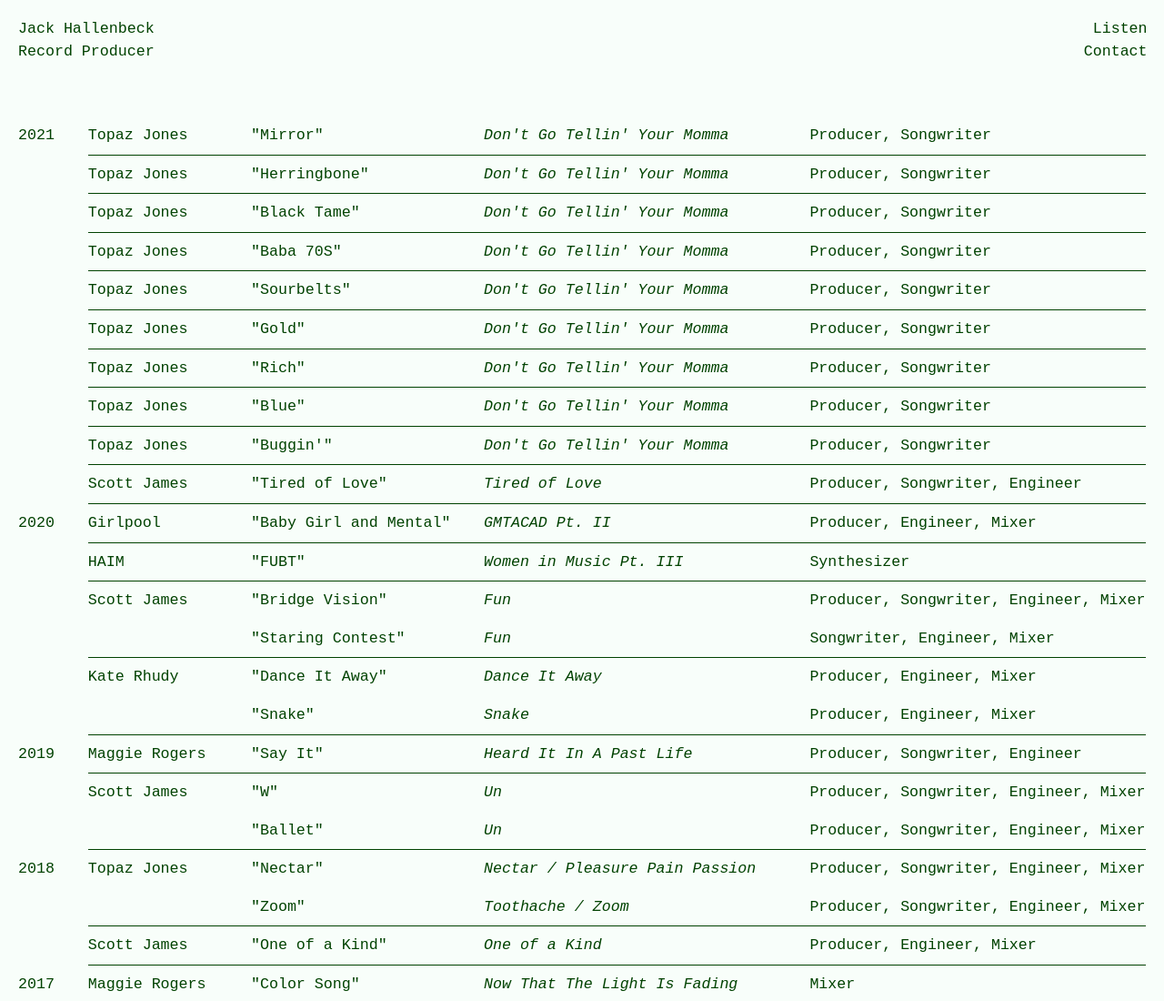
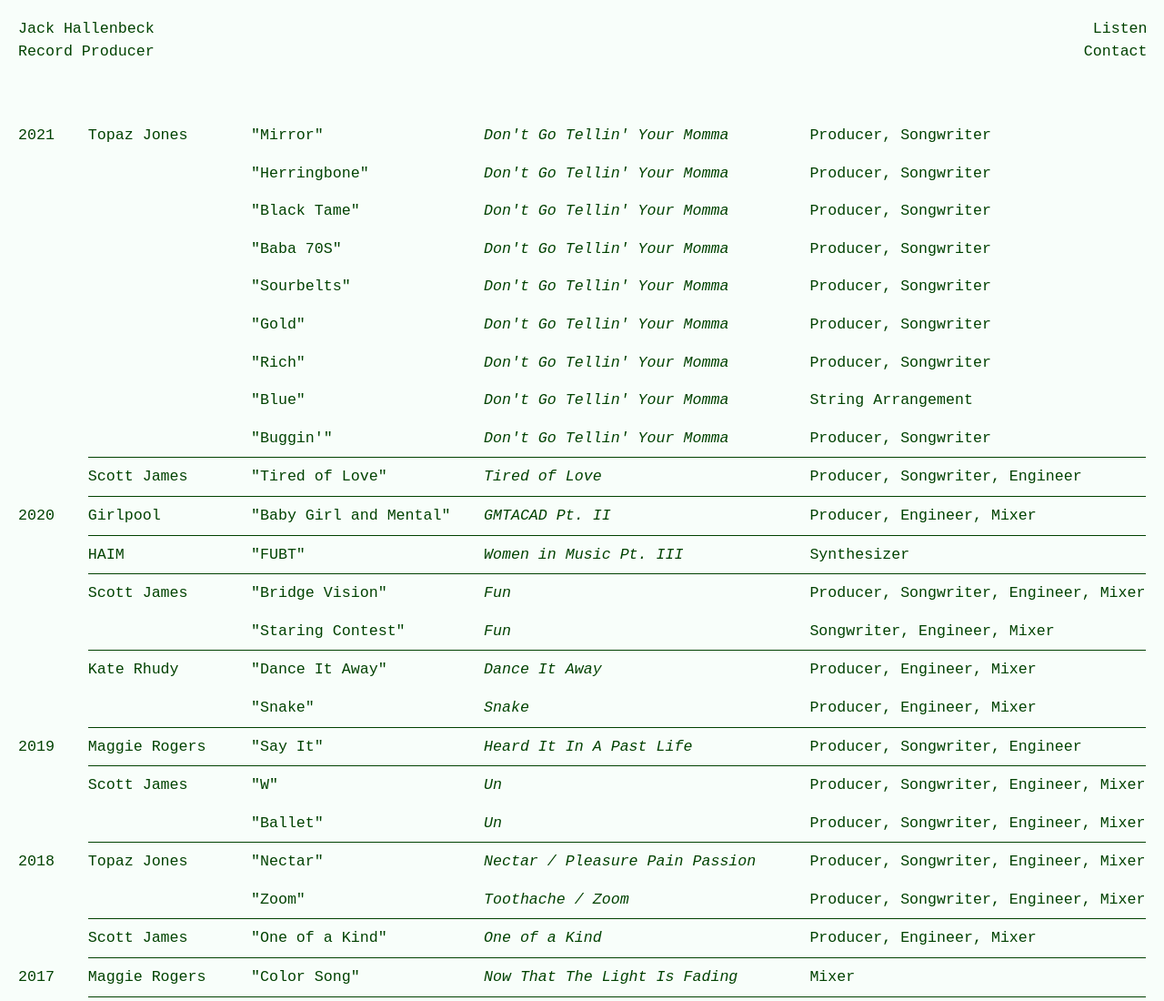
Before and after one commit to trust-kimberly/jack3, a plain HTML site: page index.html in a window 1280 px wide. Shown: the top 1100 px of the page at 91% size. Drawn offline with Linux system fonts and the light colour scheme.

Commit message:
topaz styling

```diff
--- a/index.html
+++ b/index.html
@@ -47,63 +47,56 @@
     <!-- 2021 -->
     <div class="song-container margin-top mobile-bottom">
         <div class="year mobile-bottom">2021</div>
-        <div class="artist bottom"><span onmouseover="show('dgtym')" onmouseout="hide('dgtym')">Topaz Jones</span></div>
-        <div class="song bottom"><span onmouseover="show('dgtym')" onmouseout="hide('dgtym')">"Mirror"</span></div>
-        <div class="album bottom"><span onmouseover="show('dgtym')" onmouseout="hide('dgtym')"><em>Don't Go Tellin' Your Momma</em></span></div>
-        <div class="credit bottom"><span onmouseover="show('dgtym')" onmouseout="hide('dgtym')">Producer, Songwriter</span></div>
+        <div class="artist"><span onmouseover="show('dgtym')" onmouseout="hide('dgtym')">Topaz Jones</span></div>
+        <div class="song"><span onmouseover="show('dgtym')" onmouseout="hide('dgtym')">"Mirror"</span></div>
+        <div class="album"><span onmouseover="show('dgtym')" onmouseout="hide('dgtym')"><em>Don't Go Tellin' Your Momma</em></span></div>
+        <div class="credit"><span onmouseover="show('dgtym')" onmouseout="hide('dgtym')">Producer, Songwriter</span></div>
     </div>
 
     <div class="song-container mobile-bottom">
-        <div class="artist bottom"><span onmouseover="show('dgtym')" onmouseout="hide('dgtym')">Topaz Jones</span></div>
-        <div class="song bottom"><span onmouseover="show('dgtym')" onmouseout="hide('dgtym')">"Herringbone"</span></div>
-        <div class="album bottom"><span onmouseover="show('dgtym')" onmouseout="hide('dgtym')"><em>Don't Go Tellin' Your Momma</em></span></div>
-        <div class="credit bottom"><span onmouseover="show('dgtym')" onmouseout="hide('dgtym')">Producer, Songwriter</span></div>
+        <div class="song"><span onmouseover="show('dgtym')" onmouseout="hide('dgtym')">"Herringbone"</span></div>
+        <div class="album"><span onmouseover="show('dgtym')" onmouseout="hide('dgtym')"><em>Don't Go Tellin' Your Momma</em></span></div>
+        <div class="credit"><span onmouseover="show('dgtym')" onmouseout="hide('dgtym')">Producer, Songwriter</span></div>
     </div>
 
     <div class="song-container mobile-bottom">
-        <div class="artist bottom"><span onmouseover="show('dgtym')" onmouseout="hide('dgtym')">Topaz Jones</span></div>
-        <div class="song bottom"><span onmouseover="show('dgtym')" onmouseout="hide('dgtym')">"Black Tame"</span></div>
-        <div class="album bottom"><span onmouseover="show('dgtym')" onmouseout="hide('dgtym')"><em>Don't Go Tellin' Your Momma</em></span></div>
-        <div class="credit bottom"><span onmouseover="show('dgtym')" onmouseout="hide('dgtym')">Producer, Songwriter</span></div>
+        <div class="song"><span onmouseover="show('dgtym')" onmouseout="hide('dgtym')">"Black Tame"</span></div>
+        <div class="album"><span onmouseover="show('dgtym')" onmouseout="hide('dgtym')"><em>Don't Go Tellin' Your Momma</em></span></div>
+        <div class="credit"><span onmouseover="show('dgtym')" onmouseout="hide('dgtym')">Producer, Songwriter</span></div>
     </div>
 
     <div class="song-container mobile-bottom">
-        <div class="artist bottom"><span onmouseover="show('dgtym')" onmouseout="hide('dgtym')">Topaz Jones</span></div>
-        <div class="song bottom"><span onmouseover="show('dgtym')" onmouseout="hide('dgtym')">"Baba 70S"</span></div>
-        <div class="album bottom"><span onmouseover="show('dgtym')" onmouseout="hide('dgtym')"><em>Don't Go Tellin' Your Momma</em></span></div>
-        <div class="credit bottom"><span onmouseover="show('dgtym')" onmouseout="hide('dgtym')">Producer, Songwriter</span></div>
+        <div class="song"><span onmouseover="show('dgtym')" onmouseout="hide('dgtym')">"Baba 70S"</span></div>
+        <div class="album"><span onmouseover="show('dgtym')" onmouseout="hide('dgtym')"><em>Don't Go Tellin' Your Momma</em></span></div>
+        <div class="credit"><span onmouseover="show('dgtym')" onmouseout="hide('dgtym')">Producer, Songwriter</span></div>
     </div>
 
     <div class="song-container mobile-bottom">
-        <div class="artist bottom"><span onmouseover="show('dgtym')" onmouseout="hide('dgtym')">Topaz Jones</span></div>
-        <div class="song bottom"><span onmouseover="show('dgtym')" onmouseout="hide('dgtym')">"Sourbelts"</span></div>
-        <div class="album bottom"><span onmouseover="show('dgtym')" onmouseout="hide('dgtym')"><em>Don't Go Tellin' Your Momma</em></span></div>
-        <div class="credit bottom"><span onmouseover="show('dgtym')" onmouseout="hide('dgtym')">Producer, Songwriter</span></div>
+        <div class="song"><span onmouseover="show('dgtym')" onmouseout="hide('dgtym')">"Sourbelts"</span></div>
+        <div class="album"><span onmouseover="show('dgtym')" onmouseout="hide('dgtym')"><em>Don't Go Tellin' Your Momma</em></span></div>
+        <div class="credit"><span onmouseover="show('dgtym')" onmouseout="hide('dgtym')">Producer, Songwriter</span></div>
     </div>
 
     <div class="song-container mobile-bottom">
-        <div class="artist bottom"><span onmouseover="show('dgtym')" onmouseout="hide('dgtym')">Topaz Jones</span></div>
-        <div class="song bottom"><span onmouseover="show('dgtym')" onmouseout="hide('dgtym')">"Gold"</span></div>
-        <div class="album bottom"><span onmouseover="show('dgtym')" onmouseout="hide('dgtym')"><em>Don't Go Tellin' Your Momma</em></span></div>
-        <div class="credit bottom"><span onmouseover="show('dgtym')" onmouseout="hide('dgtym')">Producer, Songwriter</span></div>
+        <div class="song"><span onmouseover="show('dgtym')" onmouseout="hide('dgtym')">"Gold"</span></div>
+        <div class="album"><span onmouseover="show('dgtym')" onmouseout="hide('dgtym')"><em>Don't Go Tellin' Your Momma</em></span></div>
+        <div class="credit"><span onmouseover="show('dgtym')" onmouseout="hide('dgtym')">Producer, Songwriter</span></div>
     </div>
 
     <div class="song-container mobile-bottom">
-        <div class="artist bottom"><span onmouseover="show('dgtym')" onmouseout="hide('dgtym')">Topaz Jones</span></div>
-        <div class="song bottom"><span onmouseover="show('dgtym')" onmouseout="hide('dgtym')">"Rich"</span></div>
-        <div class="album bottom"><span onmouseover="show('dgtym')" onmouseout="hide('dgtym')"><em>Don't Go Tellin' Your Momma</em></span></div>
-        <div class="credit bottom"><span onmouseover="show('dgtym')" onmouseout="hide('dgtym')">Producer, Songwriter</span></div>
+        <div class="song"><span onmouseover="show('dgtym')" onmouseout="hide('dgtym')">"Rich"</span></div>
+        <div class="album"><span onmouseover="show('dgtym')" onmouseout="hide('dgtym')"><em>Don't Go Tellin' Your Momma</em></span></div>
+        <div class="credit"><span onmouseover="show('dgtym')" onmouseout="hide('dgtym')">Producer, Songwriter</span></div>
     </div>
 
     <div class="song-container mobile-bottom">
-        <div class="artist bottom"><span onmouseover="show('dgtym')" onmouseout="hide('dgtym')">Topaz Jones</span></div>
-        <div class="song bottom"><span onmouseover="show('dgtym')" onmouseout="hide('dgtym')">"Blue"</span></div>
-        <div class="album bottom"><span onmouseover="show('dgtym')" onmouseout="hide('dgtym')"><em>Don't Go Tellin' Your Momma</em></span></div>
-        <div class="credit bottom"><span onmouseover="show('dgtym')" onmouseout="hide('dgtym')">Producer, Songwriter</span></div>
+        <div class="song"><span onmouseover="show('dgtym')" onmouseout="hide('dgtym')">"Blue"</span></div>
+        <div class="album"><span onmouseover="show('dgtym')" onmouseout="hide('dgtym')"><em>Don't Go Tellin' Your Momma</em></span></div>
+        <div class="credit"><span onmouseover="show('dgtym')" onmouseout="hide('dgtym')">String Arrangement</span></div>
     </div>
 
     <div class="song-container mobile-bottom">
-        <div class="artist bottom"><span onmouseover="show('dgtym')" onmouseout="hide('dgtym')">Topaz Jones</span></div>
+        <div class="artist bottom"><span class="artist-mobile">Topaz Jones</span></div>
         <div class="song bottom"><span onmouseover="show('dgtym')" onmouseout="hide('dgtym')">"Buggin'"</span></div>
         <div class="album bottom"><span onmouseover="show('dgtym')" onmouseout="hide('dgtym')"><em>Don't Go Tellin' Your Momma</em></span></div>
         <div class="credit bottom"><span onmouseover="show('dgtym')" onmouseout="hide('dgtym')">Producer, Songwriter</span></div>
```
